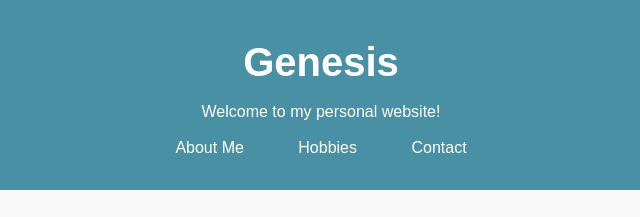
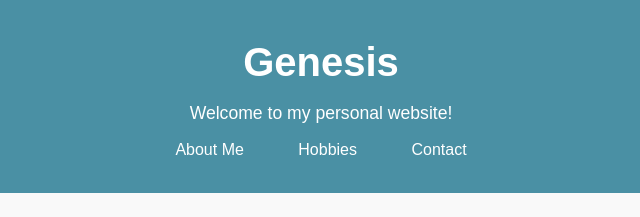
Before and after one commit to henesitos/my-website, a plain HTML site: page index.html in a window 1280 px wide. Shown: the top 217 px of the page, 319-959 px from the left. Drawn offline with Linux system fonts and the light colour scheme.

Commit message:
add readme and fix small styling

```diff
--- a/style.css
+++ b/style.css
@@ -21,6 +21,10 @@ header {
 header h1 {
     font-size: 2.5em;
     margin-bottom: 5px;
+}
+
+header p {
+    font-size: 1.1em;
 }
 
 nav {
```
Also changed, not shown: 1 other file.
